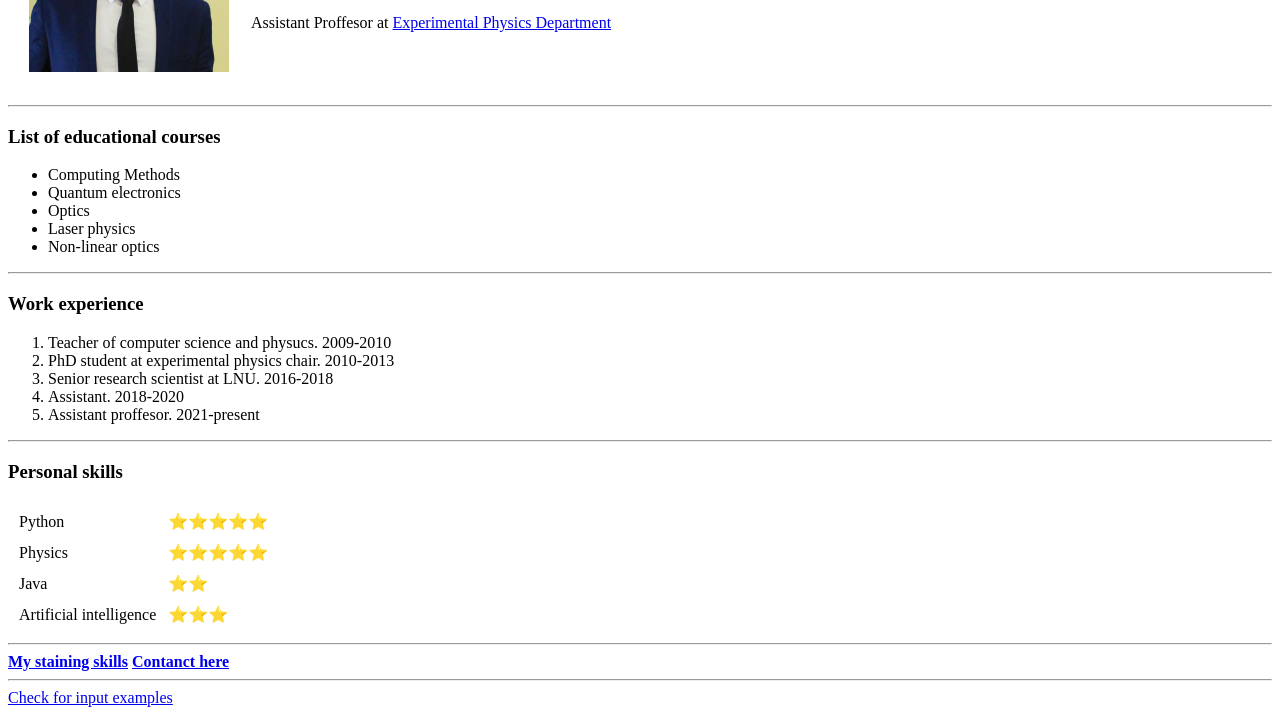
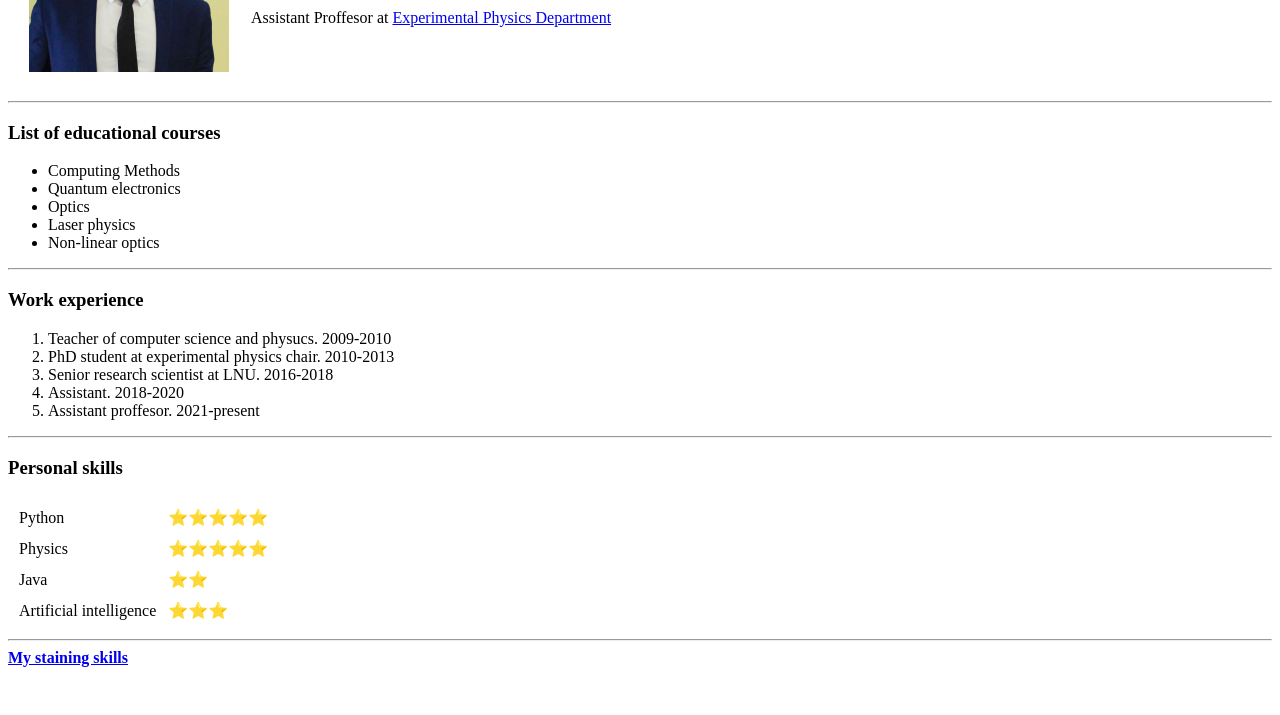
Before and after one commit to TaRNaX/CV, a plain HTML site: page index.html in a window 1280 px wide. Shown: the part 157-872 px from the top of the page. After the commit the page ends 832 px from the top, so only its background shows below. Drawn offline with Linux system fonts and the light colour scheme.

Commit message:
Updated index.html

```diff
--- a/index.html
+++ b/index.html
@@ -1,4 +1,3 @@
-<!DOCTYPE html>
 <html lang="en">
     <head>
         <meta charset="UTF-8">
@@ -55,8 +54,5 @@
           </table>
         <hr>
         <a href="Achievements.html"><strong>My staining skills</strong></a>
-        <a href="contact.html"><strong>Contanct here</strong></a>
-        <hr>
-      <a href="input-samples.html">Check for input examples</a>
     </body>
 </html>
```
